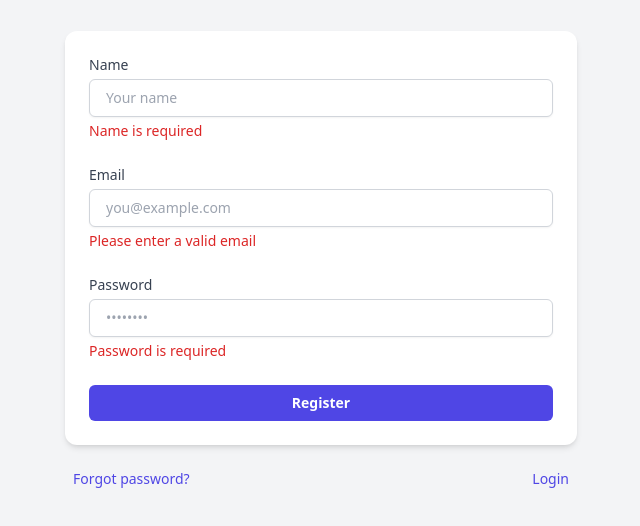
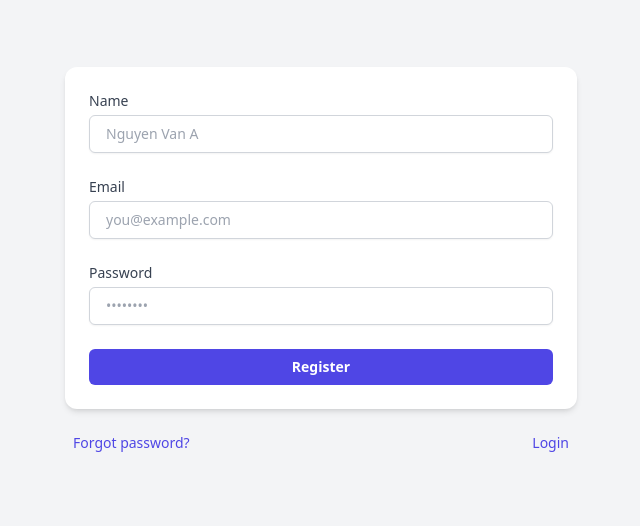
Before and after one commit to nguyenkhanhfpt/rental_home_management, a React (Vite) app in the folder frontend/: page /register in a window 1280 px wide. Shown: the part 140-666 px from the top of the page, without its empty margins (319-959 px from the left). Built offline with nearby package versions, Linux system fonts and the light colour scheme.

Commit message:
feat: ui widget input

```diff
--- /dev/null
+++ b/frontend/src/pages/Register/model/Register.ts
@@ -0,0 +1,33 @@
+import React, { useState } from "react";
+
+export interface RegisterSchema {
+    name: string;
+    email: string;
+    password: string;
+}
+
+const initialRegisterState: RegisterSchema = {
+    name: "",
+    email: "",
+    password: "",
+};
+
+export const useLoginForm = () => {
+    const [formData, setFormData] = useState<RegisterSchema>(initialRegisterState);
+
+    const handleChange = (e: React.ChangeEvent<HTMLInputElement>) => {
+        const { name, value } = e.target;
+        setFormData(prev => ({
+            ...prev,
+            [name]: value,
+        }));
+    };
+
+    console.log(formData);
+
+    return {
+        formData,
+        handleChange,
+        setFormData, // optionally expose this too
+    };
+};
--- a/frontend/src/pages/Register/ui/Register.tsx
+++ b/frontend/src/pages/Register/ui/Register.tsx
@@ -1,65 +1,22 @@
 import { Link } from 'react-router-dom';
+import {Input} from "@widgets/form/ui/Input.tsx";
+import {useLoginForm} from "../model/Register.ts"
 
 export const Register = () => {
+  const { formData, handleChange } = useLoginForm();
+
   return (
     <div className="flex min-h-screen items-center justify-center bg-gray-100 px-4">
       <div className="w-full max-w-lg space-y-6">
         <form className="space-y-6 rounded-xl bg-white p-6 shadow-md">
           {/* Name */}
-          <div>
-            <label
-              htmlFor="name"
-              className="block text-sm font-medium text-gray-700"
-            >
-              Name
-            </label>
-            <input
-              type="text"
-              id="name"
-              name="name"
-              className="mt-1 w-full rounded-md border border-gray-300 px-4 py-2 shadow-sm focus:border-indigo-500 focus:ring-indigo-500 sm:text-sm"
-              placeholder="Your name"
-            />
-            <p className="mt-1 text-sm text-red-600">Name is required</p>
-          </div>
+          <Input label="Name" name="name" value={formData.name} placeholder="Nguyen Van A" onChange={handleChange} />
 
           {/* Email */}
-          <div>
-            <label
-              htmlFor="email"
-              className="block text-sm font-medium text-gray-700"
-            >
-              Email
-            </label>
-            <input
-              type="email"
-              id="email"
-              name="email"
-              className="mt-1 w-full rounded-md border border-gray-300 px-4 py-2 shadow-sm focus:border-indigo-500 focus:ring-indigo-500 sm:text-sm"
-              placeholder="you@example.com"
-            />
-            <p className="mt-1 text-sm text-red-600">
-              Please enter a valid email
-            </p>
-          </div>
+          <Input label="Email" type="email" name="email" value={formData.email} placeholder="you@example.com" onChange={handleChange} />
 
           {/* Password */}
-          <div>
-            <label
-              htmlFor="password"
-              className="block text-sm font-medium text-gray-700"
-            >
-              Password
-            </label>
-            <input
-              type="password"
-              id="password"
-              name="password"
-              className="mt-1 w-full rounded-md border border-gray-300 px-4 py-2 shadow-sm focus:border-indigo-500 focus:ring-indigo-500 sm:text-sm"
-              placeholder="••••••••"
-            />
-            <p className="mt-1 text-sm text-red-600">Password is required</p>
-          </div>
+          <Input label="Password" type="password" name="password" value={formData.password} placeholder="••••••••" onChange={handleChange} />
 
           {/* Submit Button */}
           <div>
```
